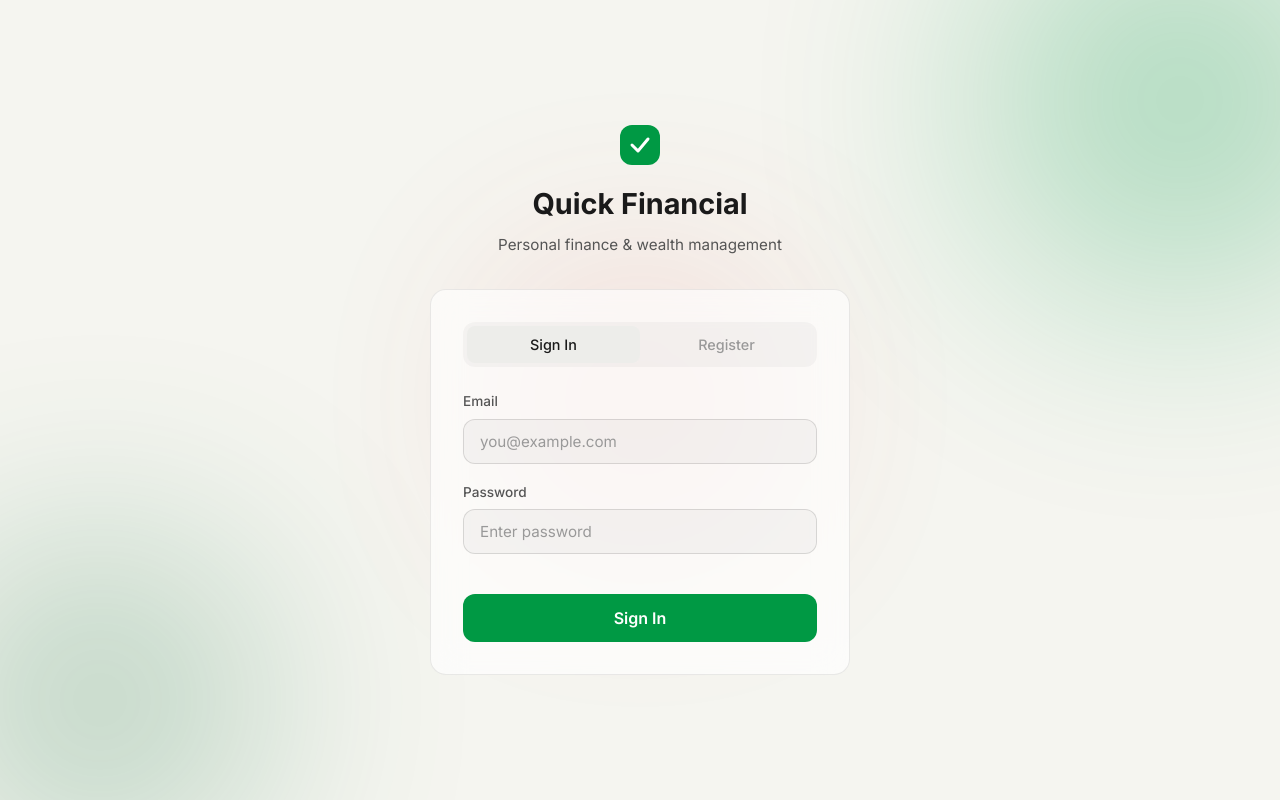
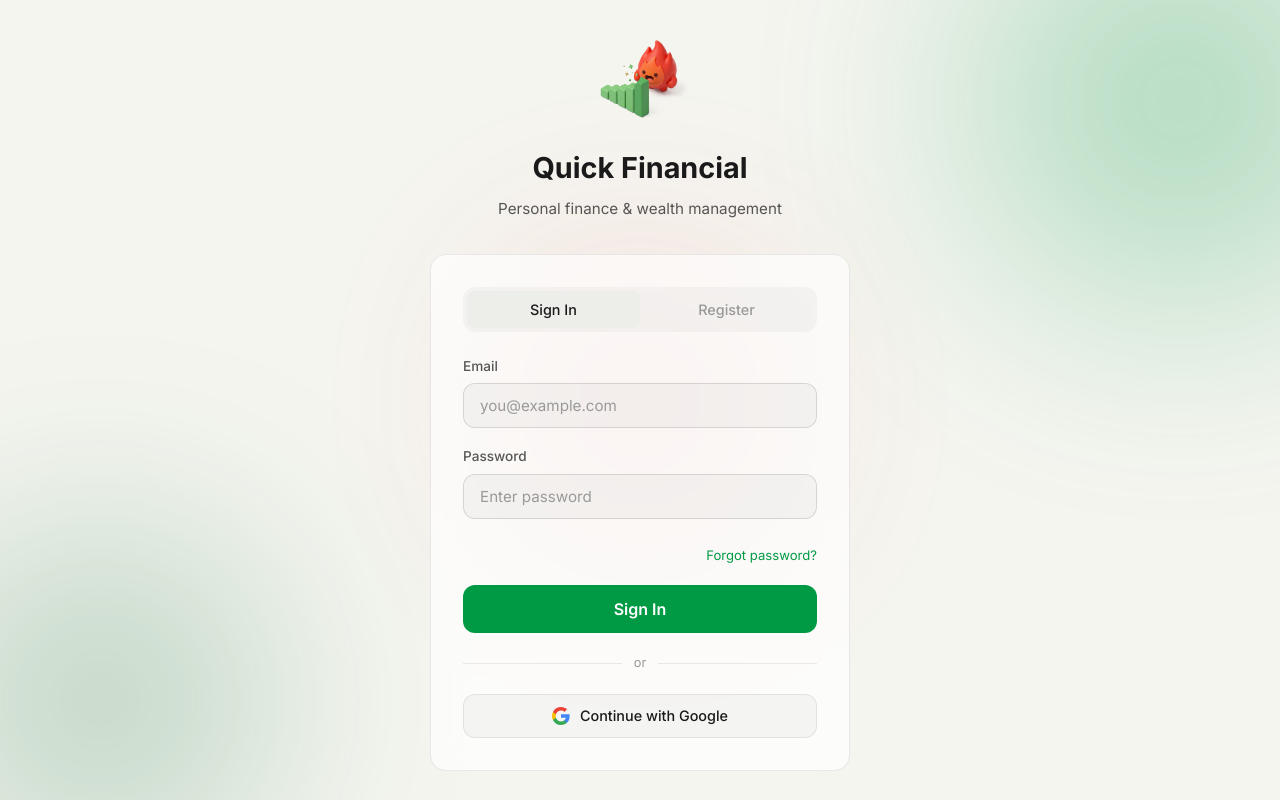
Before and after one commit to NobpasinTumdee/quick-financial, a React (Vite) app: page /login in a window 1280 px wide. Built offline with nearby package versions, Linux system fonts and the light colour scheme; no server answers.

Commit message:
forget password and OAuth demo

```diff
--- a/src/Page/Login.css
+++ b/src/Page/Login.css
@@ -197,6 +197,62 @@
     to { transform: rotate(360deg); }
 }
 
+/* Divider */
+.login-divider {
+    display: flex;
+    align-items: center;
+    gap: 12px;
+    margin: 20px 0;
+    color: var(--text-muted);
+    font-size: 0.8rem;
+}
+
+.login-divider::before,
+.login-divider::after {
+    content: '';
+    flex: 1;
+    height: 1px;
+    background: var(--border-color);
+}
+
+/* Google Button */
+.login-google-btn {
+    width: 100%;
+    padding: 12px;
+    display: flex;
+    align-items: center;
+    justify-content: center;
+    gap: 10px;
+    background: var(--input-bg);
+    border: 1px solid var(--border-color);
+    color: var(--text-main);
+    font-size: 0.9rem;
+    font-weight: 500;
+    border-radius: var(--radius-md);
+    transition: all var(--transition);
+}
+
+.login-google-btn:hover {
+    background: var(--bg-tertiary);
+    border-color: var(--text-muted);
+}
+
+/* Forgot password / back link */
+.login-link-btn {
+    background: none;
+    border: none;
+    color: var(--primary);
+    font-size: 0.82rem;
+    cursor: pointer;
+    padding: 0;
+    transition: opacity 0.2s;
+}
+
+.login-link-btn:hover {
+    opacity: 0.8;
+    text-decoration: underline;
+}
+
 .loading-spinner {
     width: 40px;
     height: 40px;
--- a/src/Page/Login.tsx
+++ b/src/Page/Login.tsx
@@ -5,13 +5,14 @@ import './Login.css'
 
 export default function Login() {
   const [isRegister, setIsRegister] = useState(false)
+  const [showForgot, setShowForgot] = useState(false)
   const [email, setEmail] = useState('')
   const [password, setPassword] = useState('')
   const [confirmPassword, setConfirmPassword] = useState('')
   const [error, setError] = useState('')
   const [success, setSuccess] = useState('')
   const [loading, setLoading] = useState(false)
-  const { signIn, signUp } = useAuth()
+  const { signIn, signUp, signInWithGoogle, resetPassword } = useAuth()
   const navigate = useNavigate()
 
   const handleSubmit = async (e: FormEvent) => {
@@ -53,6 +54,29 @@ export default function Login() {
     setLoading(false)
   }
 
+  const handleGoogleSignIn = async () => {
+    setError('')
+    const { error } = await signInWithGoogle()
+    if (error) setError(error.message)
+  }
+
+  const handleForgotPassword = async (e: FormEvent) => {
+    e.preventDefault()
+    if (!email) {
+      setError('Please enter your email')
+      return
+    }
+    setError('')
+    setLoading(true)
+    const { error } = await resetPassword(email)
+    if (error) {
+      setError(error.message)
+    } else {
+      setSuccess('Password reset link sent! Check your email.')
+    }
+    setLoading(false)
+  }
+
   return (
     <div className="login-page">
       <div className="login-bg-orb login-bg-orb-1" />
@@ -62,16 +86,51 @@ export default function Login() {
       <div className="login-container">
         <div className="login-brand">
           <div className="login-logo">
-            <svg width="40" height="40" viewBox="0 0 40 40" fill="none">
-              <rect width="40" height="40" rx="12" fill="var(--primary)" />
-              <path d="M12 20L18 26L28 14" stroke="white" strokeWidth="3" strokeLinecap="round" strokeLinejoin="round" />
-            </svg>
+            <img src="/quickfinancialPNG.png" alt="logo" style={{ width: '100px'}} />
           </div>
           <h1>Quick Financial</h1>
           <p>Personal finance & wealth management</p>
         </div>
 
         <div className={`login-card glass-card ${isRegister ? 'register-mode' : ''}`}>
+          {showForgot ? (
+            <>
+              <h2 style={{ fontSize: '1.15rem', fontWeight: 600, marginBottom: 8 }}>Reset Password</h2>
+              <p style={{ fontSize: '0.85rem', color: 'var(--text-secondary)', marginBottom: 20 }}>
+                Enter your email and we'll send you a reset link.
+              </p>
+
+              <form onSubmit={handleForgotPassword} className="login-form">
+                {error && <div className="login-error">{error}</div>}
+                {success && <div className="login-success">{success}</div>}
+
+                <div className="form-group">
+                  <label>Email</label>
+                  <input
+                    type="email"
+                    className="input"
+                    placeholder="you@example.com"
+                    value={email}
+                    onChange={e => setEmail(e.target.value)}
+                    required
+                  />
+                </div>
+
+                <button type="submit" className="btn btn-primary login-submit" disabled={loading}>
+                  {loading ? <span className="btn-loader" /> : 'Send Reset Link'}
+                </button>
+
+                <button
+                  type="button"
+                  className="login-link-btn"
+                  onClick={() => { setShowForgot(false); setError(''); setSuccess('') }}
+                >
+                  Back to Sign In
+                </button>
+              </form>
+            </>
+          ) : (
+            <>
               <div className="login-tabs">
                 <button
                   className={`login-tab ${!isRegister ? 'active' : ''}`}
@@ -128,12 +187,39 @@ export default function Login() {
                   />
                 </div>
 
+                {!isRegister && (
+                  <button
+                    type="button"
+                    className="login-link-btn"
+                    onClick={() => { setShowForgot(true); setError(''); setSuccess('') }}
+                    style={{ alignSelf: 'flex-end', marginTop: -8 }}
+                  >
+                    Forgot password?
+                  </button>
+                )}
+
                 <button type="submit" className="btn btn-primary login-submit" disabled={loading}>
                   {loading ? (
                     <span className="btn-loader" />
                   ) : isRegister ? 'Create Account' : 'Sign In'}
                 </button>
               </form>
+
+              <div className="login-divider">
+                <span>or</span>
+              </div>
+
+              <button className="btn login-google-btn" onClick={handleGoogleSignIn} type="button">
+                <svg width="18" height="18" viewBox="0 0 18 18" fill="none">
+                  <path d="M17.64 9.2c0-.637-.057-1.251-.164-1.84H9v3.481h4.844a4.14 4.14 0 01-1.796 2.716v2.259h2.908c1.702-1.567 2.684-3.875 2.684-6.615z" fill="#4285F4"/>
+                  <path d="M9 18c2.43 0 4.467-.806 5.956-2.18l-2.908-2.259c-.806.54-1.837.86-3.048.86-2.344 0-4.328-1.584-5.036-3.711H.957v2.332A8.997 8.997 0 009 18z" fill="#34A853"/>
+                  <path d="M3.964 10.71A5.41 5.41 0 013.682 9c0-.593.102-1.17.282-1.71V4.958H.957A8.996 8.996 0 000 9c0 1.452.348 2.827.957 4.042l3.007-2.332z" fill="#FBBC05"/>
+                  <path d="M9 3.58c1.321 0 2.508.454 3.44 1.345l2.582-2.58C13.463.891 11.426 0 9 0A8.997 8.997 0 00.957 4.958L3.964 7.29C4.672 5.163 6.656 3.58 9 3.58z" fill="#EA4335"/>
+                </svg>
+                Continue with Google
+              </button>
+            </>
+          )}
         </div>
       </div>
     </div>
--- a/src/context/AuthContext.tsx
+++ b/src/context/AuthContext.tsx
@@ -8,6 +8,8 @@ interface AuthContextType {
   loading: boolean
   signUp: (email: string, password: string) => Promise<{ error: Error | null }>
   signIn: (email: string, password: string) => Promise<{ error: Error | null }>
+  signInWithGoogle: () => Promise<{ error: Error | null }>
+  resetPassword: (email: string) => Promise<{ error: Error | null }>
   signOut: () => Promise<void>
 }
 
@@ -44,12 +46,27 @@ export function AuthProvider({ children }: { children: ReactNode }) {
     return { error: error as Error | null }
   }
 
+  const signInWithGoogle = async () => {
+    const { error } = await supabase.auth.signInWithOAuth({
+      provider: 'google',
+      options: { redirectTo: window.location.origin },
+    })
+    return { error: error as Error | null }
+  }
+
+  const resetPassword = async (email: string) => {
+    const { error } = await supabase.auth.resetPasswordForEmail(email, {
+      redirectTo: `${window.location.origin}/reset-password`,
+    })
+    return { error: error as Error | null }
+  }
+
   const signOut = async () => {
     await supabase.auth.signOut()
   }
 
   return (
-    <AuthContext.Provider value={{ user, session, loading, signUp, signIn, signOut }}>
+    <AuthContext.Provider value={{ user, session, loading, signUp, signIn, signInWithGoogle, resetPassword, signOut }}>
       {children}
     </AuthContext.Provider>
   )
```
Lines whose indentation alone changed are shown as unchanged.
